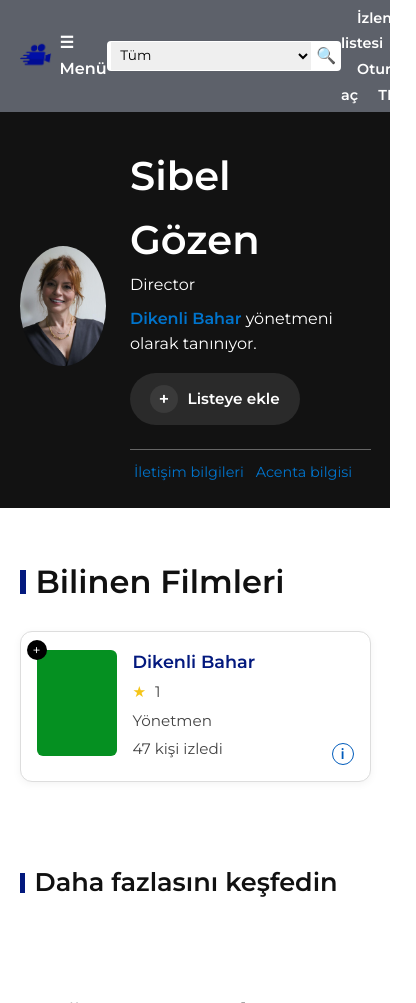
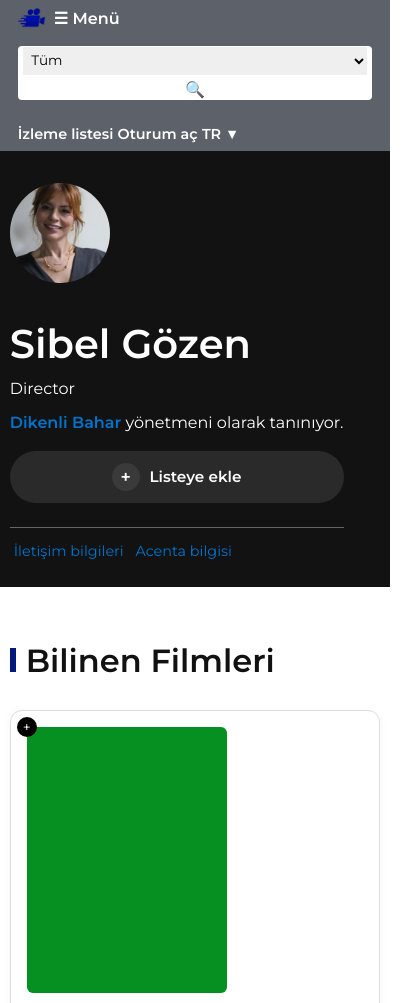
Before and after one commit to kayahsenss/sibel-gozen, a plain HTML site: page index.html in a window 390 px wide. Shown: the top 1003 px of the page, 416 px wide, since content can reach past the window. Drawn offline with Linux system fonts and the light colour scheme.

Commit message:
Add files via upload

```diff
--- a/style.css
+++ b/style.css
@@ -392,3 +392,77 @@
   color: #333;
   font-size: 0.9rem;
 }
+/* 📱 MOBİL CİHAZLAR İÇİN RESPONSIVE AYARLAR */
+@media (max-width: 768px) {
+  .imdb-header-flex,
+  .profile-flex,
+  .cast-item,
+  .known-card {
+    flex-direction: column;
+    align-items: flex-start;
+    gap: 0.8rem;
+  }
+
+  .search-box {
+    flex-direction: column;
+    align-items: stretch;
+    width: 100%;
+  }
+
+  .search-box select,
+  .search-box input {
+    min-width: auto;
+    width: 100%;
+  }
+
+  .imdb-nav {
+    flex-direction: column;
+    align-items: flex-start;
+    margin-top: 0.5rem;
+  }
+
+  .imdb-nav a {
+    margin-left: 0;
+    margin-bottom: 0.3rem;
+  }
+
+  .profile-photo {
+    width: 100px;
+    height: 100px;
+  }
+
+  .container {
+    width: 95%;
+  }
+
+  .cast-list {
+    grid-template-columns: 1fr !important;
+  }
+
+  .cast-item {
+    padding: 0.75rem;
+  }
+
+  .known-grid {
+    flex-direction: column;
+  }
+
+  .known-img img {
+    width: 100%;
+    max-width: 200px;
+    height: auto;
+  }
+
+  .list-box {
+    width: 100%;
+    justify-content: center;
+  }
+
+  .imdb-header-flex {
+    padding: 0 0.5rem;
+  }
+
+  .logo {
+    height: 28px;
+  }
+}
```
